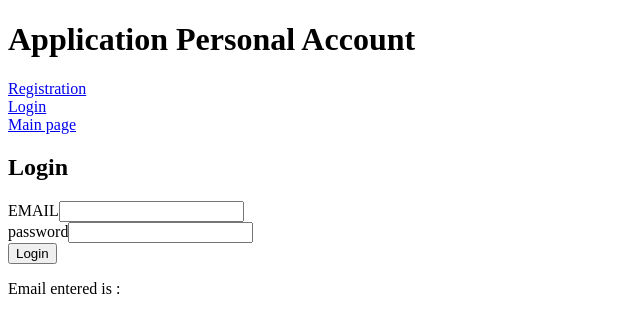
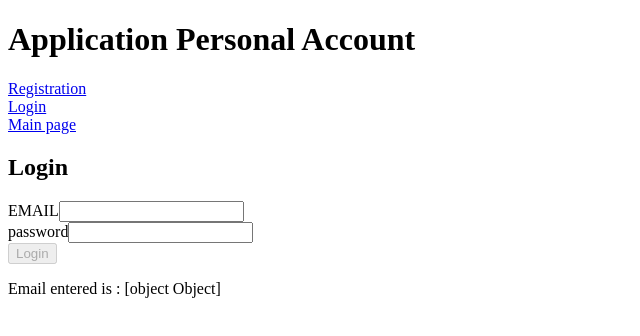
Before and after one commit to kokovych/angular_register_login_app, an Angular app: page /login in a window 1280 px wide. Shown: the top 336 px of the page, without its empty margins (0-640 px from the left). Built offline with nearby package versions, Linux system fonts and the light colour scheme.

Commit message:
start form validation for email

```diff
--- a/src/app/app.module.ts
+++ b/src/app/app.module.ts
@@ -1,6 +1,6 @@
 import { BrowserModule } from '@angular/platform-browser';
 import { NgModule } from '@angular/core';
-import { FormsModule } from '@angular/forms';
+import { FormsModule, ReactiveFormsModule } from '@angular/forms';
 
 import { AppComponent } from './app.component';
 import { AppRoutingModule } from './app-routing.module';
@@ -11,8 +11,8 @@ import { RegistrationComponent } from './registration/registration.component';
 @NgModule({
   imports: [
     BrowserModule,
-    FormsModule,
-    AppRoutingModule
+    AppRoutingModule,
+    ReactiveFormsModule
   ],
   declarations: [
     AppComponent,
--- a/src/app/login/login.component.html
+++ b/src/app/login/login.component.html
@@ -1,19 +1,38 @@
 <h2>Login</h2>
 
-<form #userlogin = "ngForm" (ngSubmit) = "onSubmit(userlogin.value)">
+<form [formGroup] ="userLoginForm" (ngSubmit) = "onSubmit(userLoginForm.value)">
   <div class="form-group">
     <label for="email" >EMAIL</label>
-    <input type="email" class="form-control" name="email" id="email" [(ngModel)]="user.email" required/>
+    <input id="email" class="form-control"
+           formControlName="email" required >
+    <div *ngIf="email.invalid && (email.dirty || email.touched)"
+         class="alert alert-danger">
+
+      <div *ngIf="email.errors.required">
+        Name is required.
+      </div>
+      <div *ngIf="email.errors.minlength">
+        Name must be at least 5 characters long.
+      </div>
+    </div>
+
     <br/>
     <label for="password" >password</label>
-    <input type="password" class="form-control" name="password" id="password" [(ngModel)]="user.password" required/>
+    <input type="password" class="form-control"
+           name="password" id="password"
+           formControlName = "password"
+           required/>
     <br/>
     <!--<input type = "submit" value = "Login">-->
-    <button type="submit" class="btn btn-default" >Login</button>
+
+    <button type="submit" class="btn btn-default"
+            [disabled]="userLoginForm.invalid">Login</button>
   </div>
 </form>
-<div>
+
+
+
   <p>
-    Email entered is : {{user.email}}
+    Email entered is : {{email}}
   </p>
-</div>
+<!--</div>-->
--- a/src/app/login/login.component.ts
+++ b/src/app/login/login.component.ts
@@ -1,5 +1,5 @@
 import { Component, OnInit } from '@angular/core';
-import { FormBuilder, FormGroup, Validators } from '@angular/forms';
+import {FormBuilder, FormControl, FormGroup, Validators} from '@angular/forms';
 
 import {User} from '../_models/user';
 
@@ -12,10 +12,23 @@ export class LoginComponent implements OnInit {
   constructor(
     ) { }
   user: User = new User();
+  userLoginForm: FormGroup;
   ngOnInit() {
+    this.userLoginForm = new FormGroup({
+      email: new FormControl(this.user.email ,
+        [Validators.minLength(5), Validators.required, Validators.pattern("[^ @]*@[^ @]*")]),
+      password: new FormControl(this.user.password,
+        [Validators.minLength(8), Validators.required])
+    });
   }
-  onSubmit() {
+  onSubmit(data) {
     console.log(this.user);
+    console.log(data);
+
+  }
+
+  get email() {
+    return this.userLoginForm.get('email');
   }
 
 }
```
